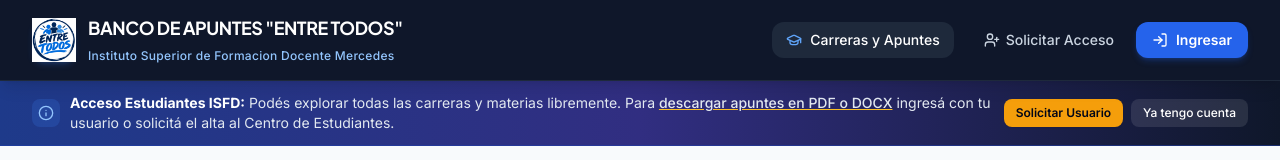
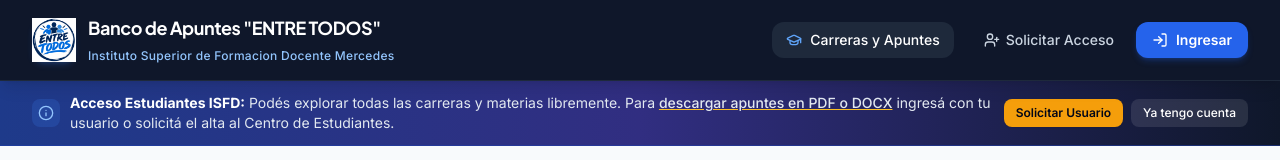
Before and after one commit to santiagoponcedeleon0021-art/isfd-centro-estudiantes, a plain HTML site: page index.html in a window 1280 px wide. Shown: the top 160 px of the page. Drawn offline with nearby package versions, Linux system fonts and the light colour scheme.

Commit message:
Fix typo in Banco de Apuntes title

```diff
--- a/index.html
+++ b/index.html
@@ -77,7 +77,7 @@
                     </div>
                     <div>
                         <span class="font-display font-bold text-base sm:text-lg tracking-tight block leading-none text-white">
-                            BANCO DE APUNTES "ENTRE TODOS"
+                            Banco de Apuntes "ENTRE TODOS"
                         </span>
                         <span class="text-xs text-blue-300 font-medium tracking-wide">
                             Instituto Superior de Formacion Docente Mercedes
```
